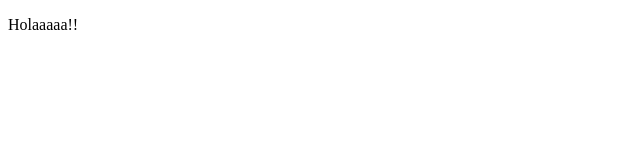
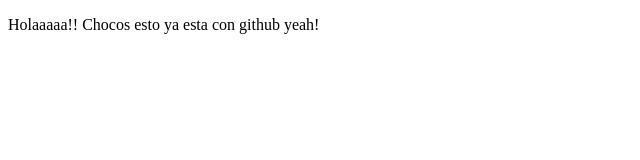
Before and after one commit to alanchoque/proyectoDemoCursoPrework, a plain HTML site: page index.html in a window 1280 px wide. Shown: the whole page, without its empty margins (0-640 px from the left). Drawn offline with Linux system fonts and the light colour scheme.

Commit message:
cambios YA ESTA CON GITHUB

```diff
--- a/index.html
+++ b/index.html
@@ -8,7 +8,7 @@
 </head>
 <body>
     <p>
-        Holaaaaa!!
+        Holaaaaa!! Chocos esto ya esta con github yeah!
     </p>
 </body>
 </html>
```
